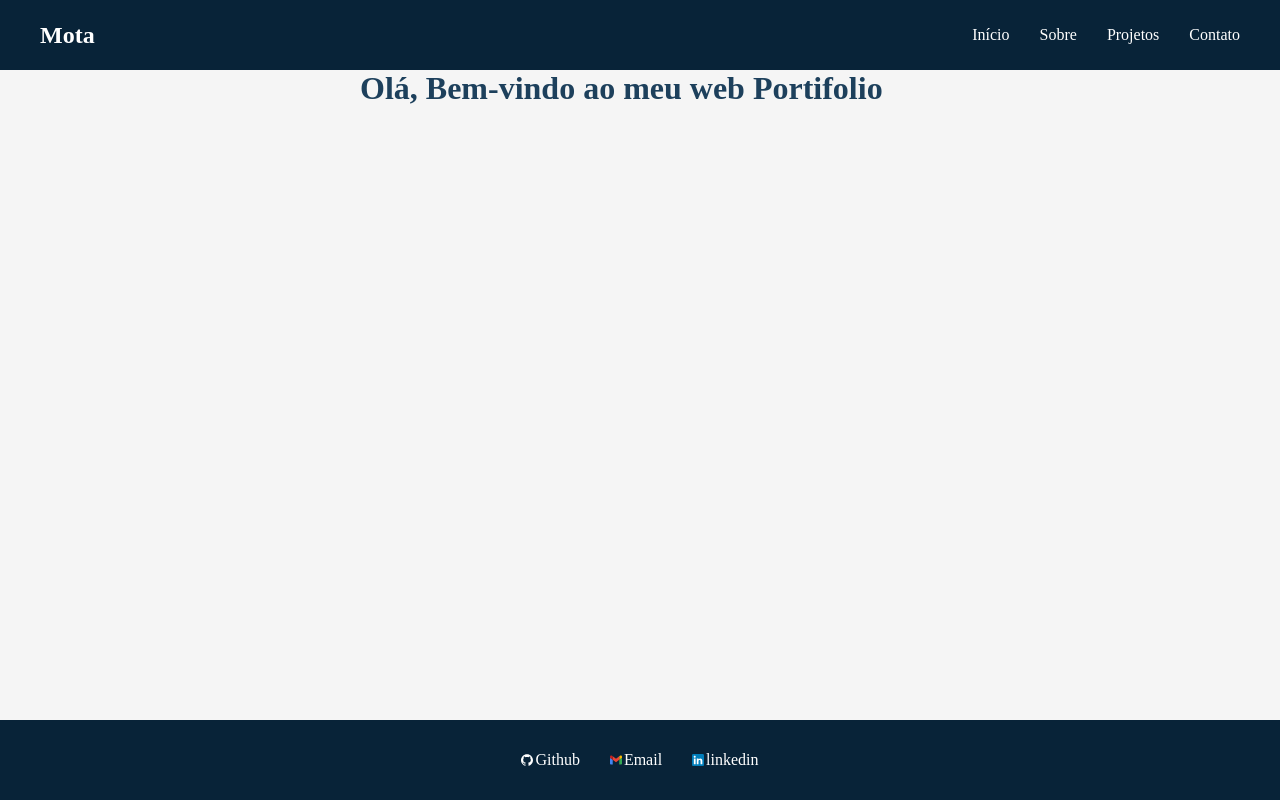
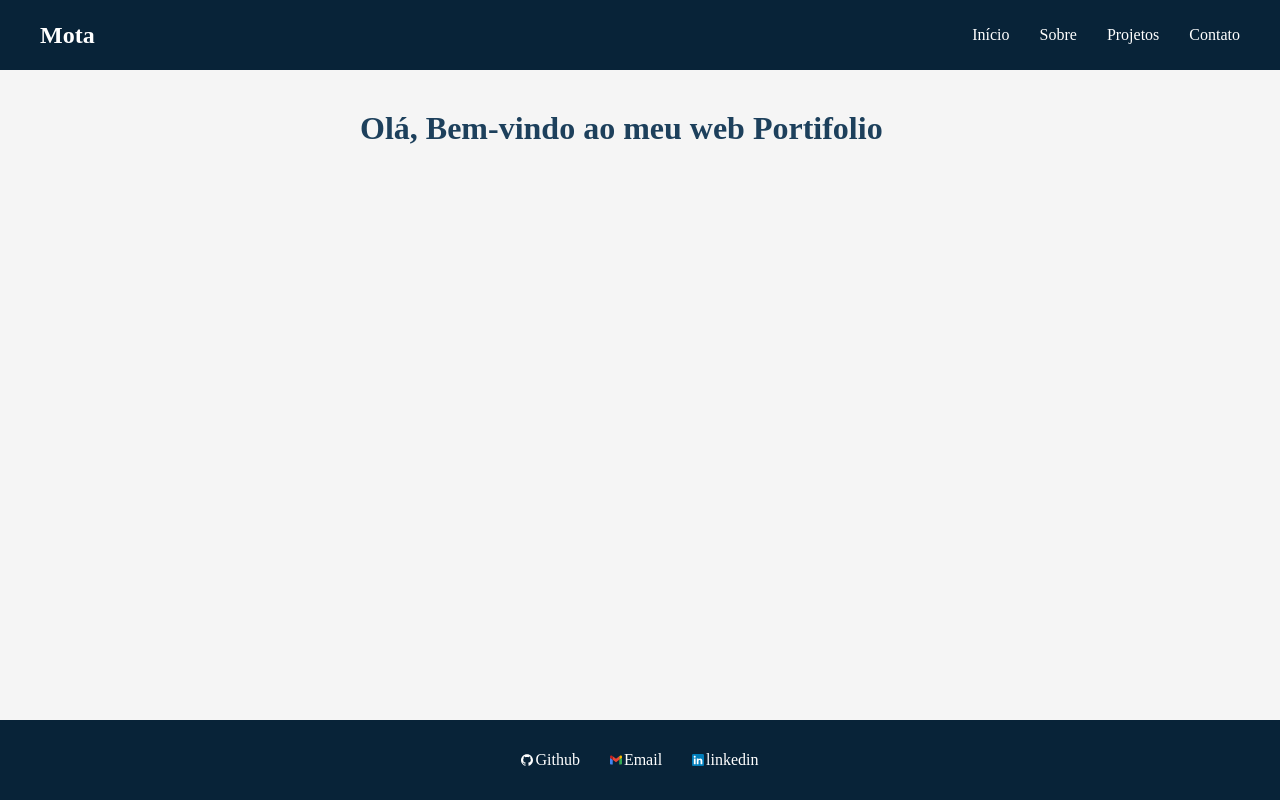
Before and after one commit to joaopedrosantanamotalol/portifolio-mota, a React (Vite) app: page / in a window 1280 px wide. Built offline with nearby package versions, Linux system fonts and the light colour scheme.

Commit message:
add:view height

```diff
--- a/src/components/animação/texto_digitado/text.css
+++ b/src/components/animação/texto_digitado/text.css
@@ -9,6 +9,7 @@
   color:var(--azul-claro-escuro);
   animation: typing 2.2s steps(32) forwards;
   font-size: clamp(15px, 4vw, 32px);
+  margin-top:5vh;
 }
 
 @keyframes typing {
```
